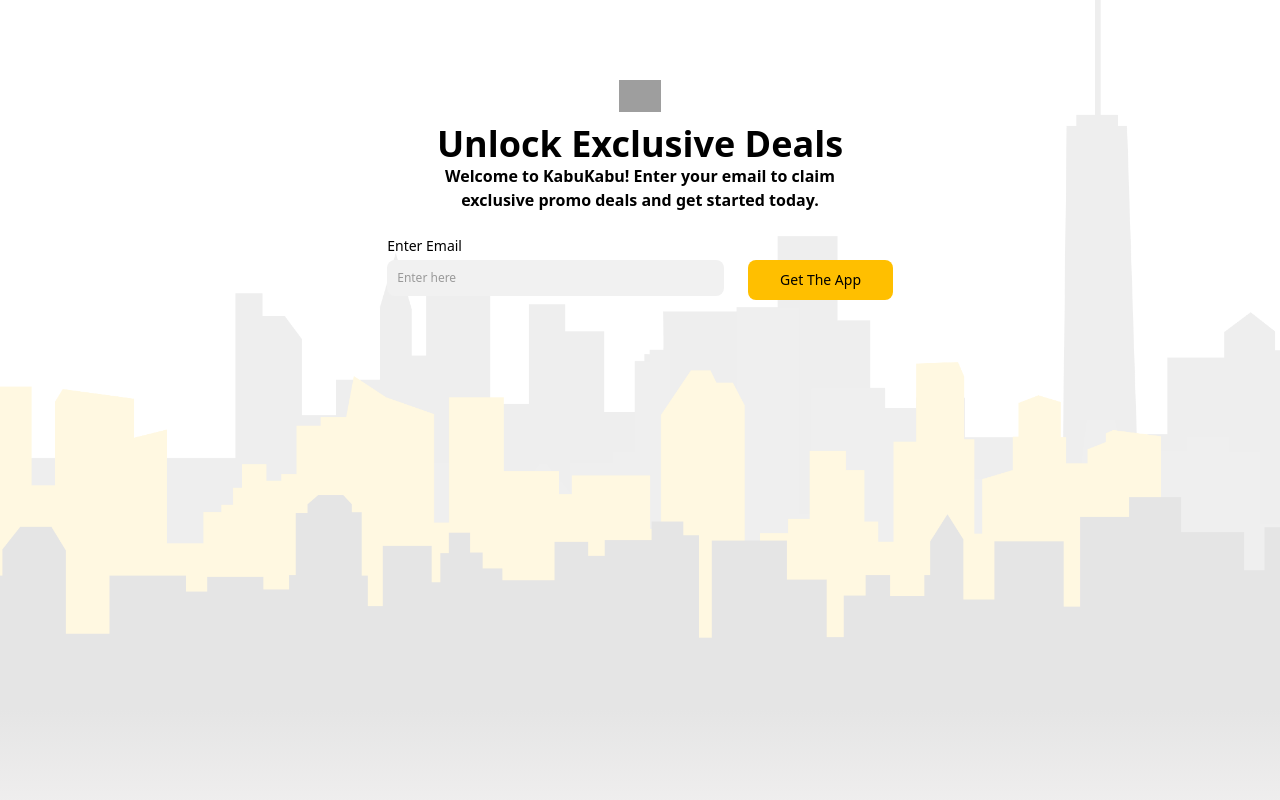
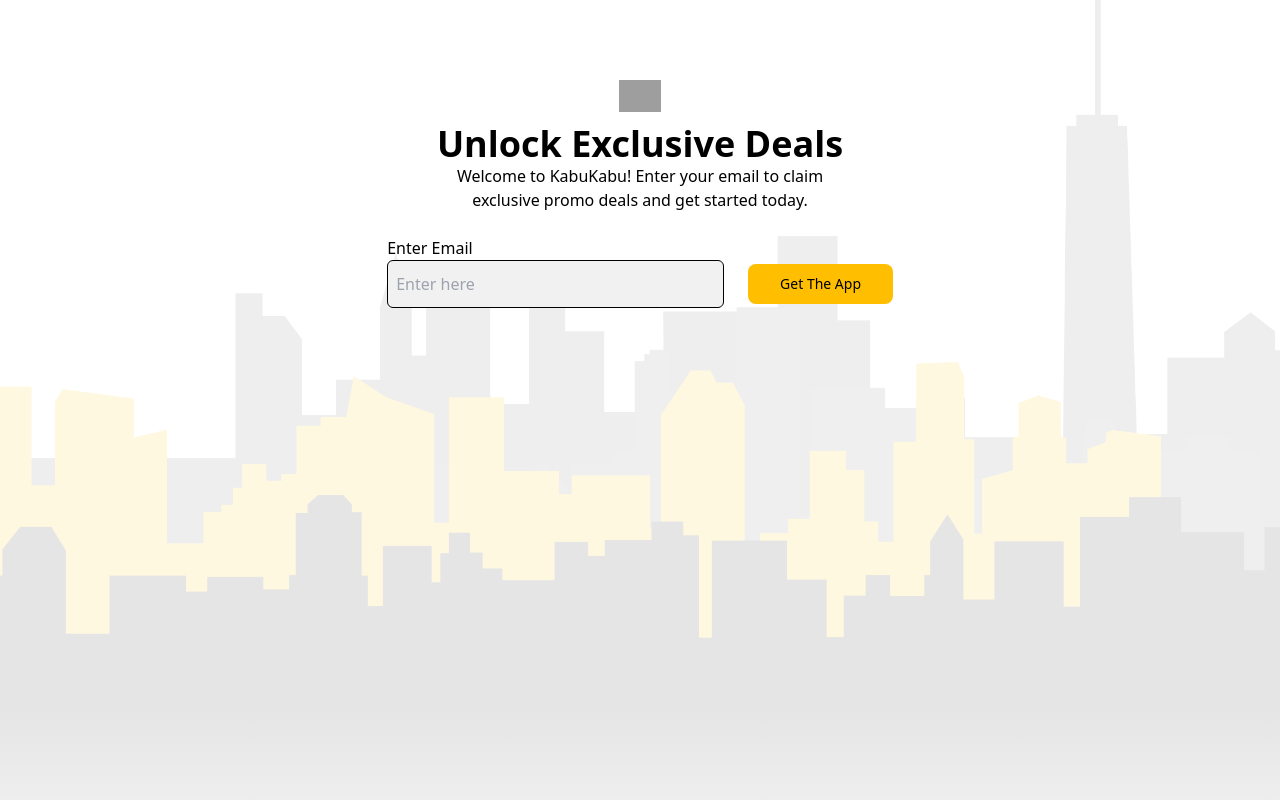
Before and after one commit to kepiblanc/kblanding, a Next.js app: page /ref in a window 1280 px wide. Shown: the top 800 px of the page. Built offline with nearby package versions, Linux system fonts and the light colour scheme; grey boxes are pictures that could not be loaded.

Commit message:
olatundeDev

```diff
--- a/api-services/referrals.ts
+++ b/api-services/referrals.ts
@@ -5,7 +5,7 @@
 export const referralsApi = createApi({
   reducerPath: "referralsApi",
   baseQuery: fetchBaseQuery({
-    baseUrl: RIDES_BASE_URL,
+    baseUrl: BASE_URL,
     timeout: secondsToMilliSeconds(30),
   }),
   endpoints: (build) => ({
--- a/components/modules/Home/JumbotronRef/JumbotronRef.tsx
+++ b/components/modules/Home/JumbotronRef/JumbotronRef.tsx
@@ -63,15 +63,16 @@
               <p className="text-center font-bold text-4xl">
                 Unlock Exclusive Deals
               </p>
-              <p className="text-center font-bold text-md sm:flex-row w-[90%] sm:w-[60%] lg:w-[40%] mx-auto">
+              <p className="text-center font-semi-bold text-md sm:flex-row w-[90%] sm:w-[60%] lg:w-[40%] mx-auto">
                 Welcome to KabuKabu! Enter your email to claim <br /> exclusive promo deals and get started today.
               </p>
               <div className="flex flex-col sm:flex-row w-[90%] sm:w-[60%] lg:w-[40%] mx-auto justify-center gap-6 mt-6 max-sm:gap-2">
-                <div className="w-full sm:w-[70%]">
-                  <TextField
-                    label="Enter Email"
+                <div className="w-full sm:w-[70%] flex-col hustify-center items-center">
+                  <label>Enter Email</label>
+                  <input
+                    type="text"
                     placeholder="Enter here"
-                    className="bg-[#FFF]"
+                    className="bg-[#F1F1F1] border border-[#000] rounded-md w-full h-[6vh] px-2"
                     value={email}
                     onChange={(e) => {
                         setEmail(e?.target?.value)
```
